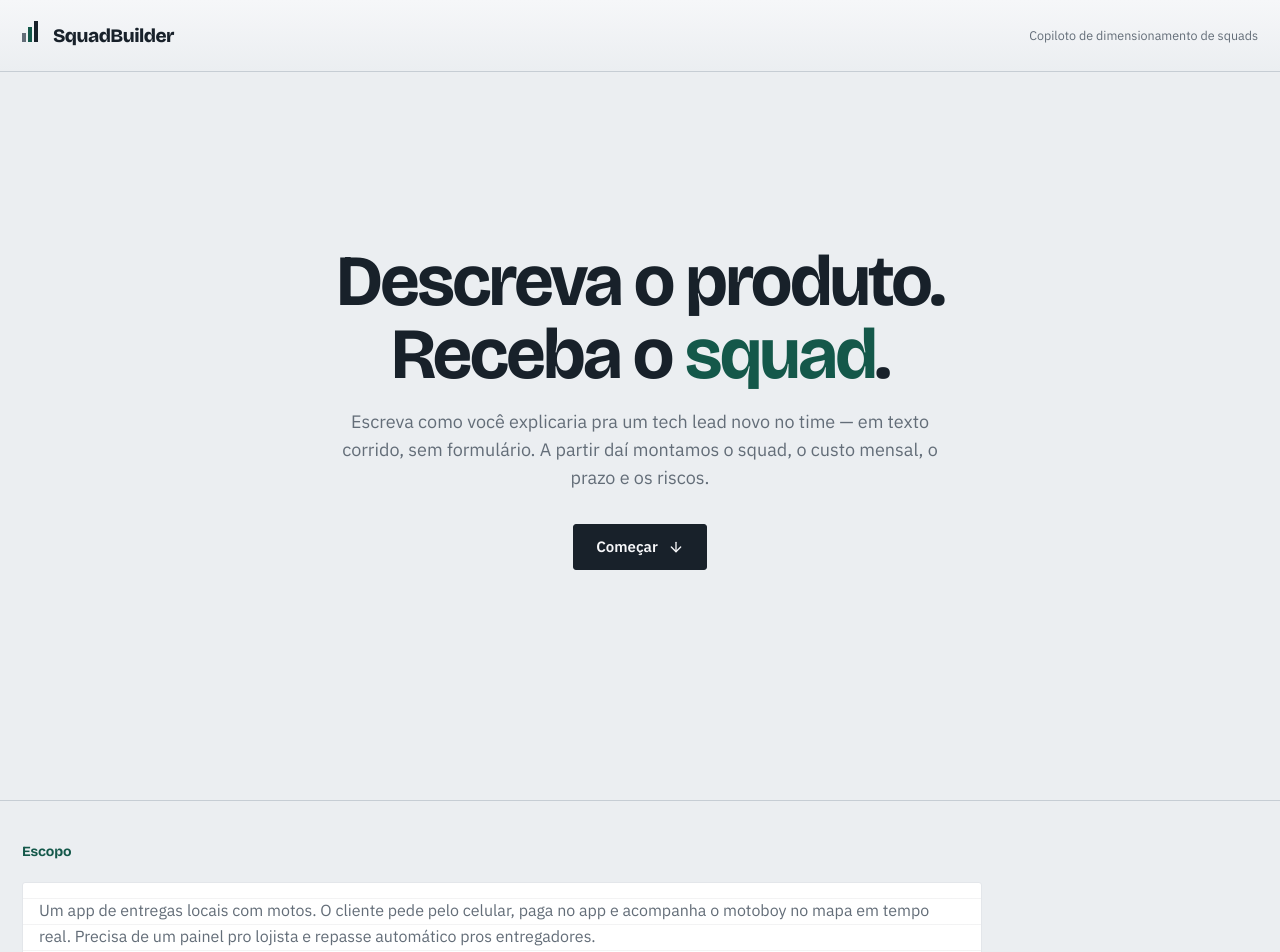
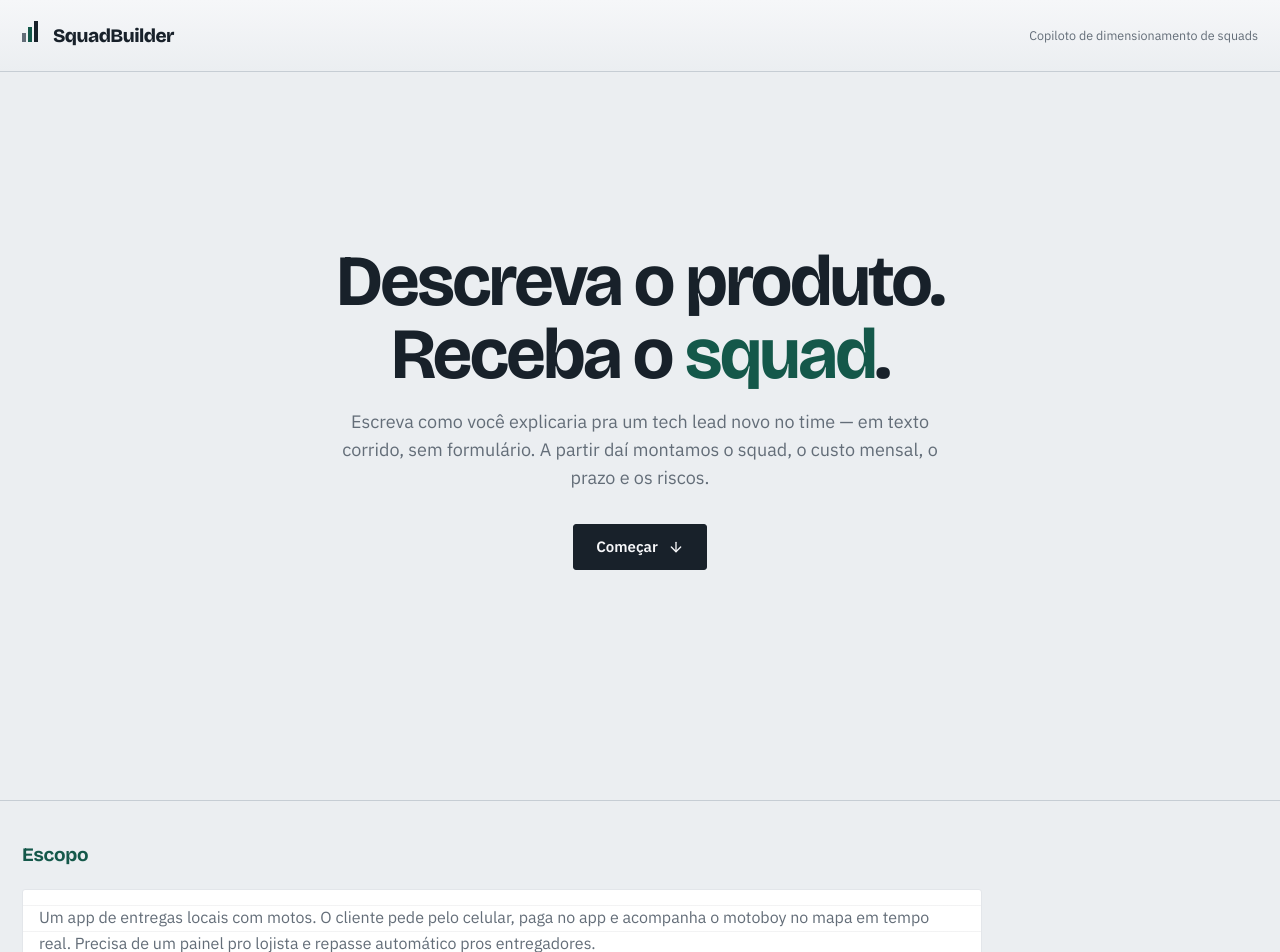
Before and after one commit to miguelquintanilhapy/squad-builder, a Next.js app: page / in a window 1280 px wide. Shown: the top 952 px of the page. Built offline with nearby package versions, Linux system fonts and the light colour scheme.

Commit message:
fix: aumenta a fonte dos títulos de seção

```diff
--- a/src/components/ui/primitives.tsx
+++ b/src/components/ui/primitives.tsx
@@ -45,7 +45,7 @@ export function Panel({
  */
 export function Eyebrow({ children }: { children: React.ReactNode }) {
   return (
-    <div className="mb-5 font-display text-[14px] font-bold tracking-[-0.01em] text-petrol">{children}</div>
+    <div className="mb-5 font-display text-[19px] font-bold tracking-[-0.015em] text-petrol">{children}</div>
   )
 }
 
```
